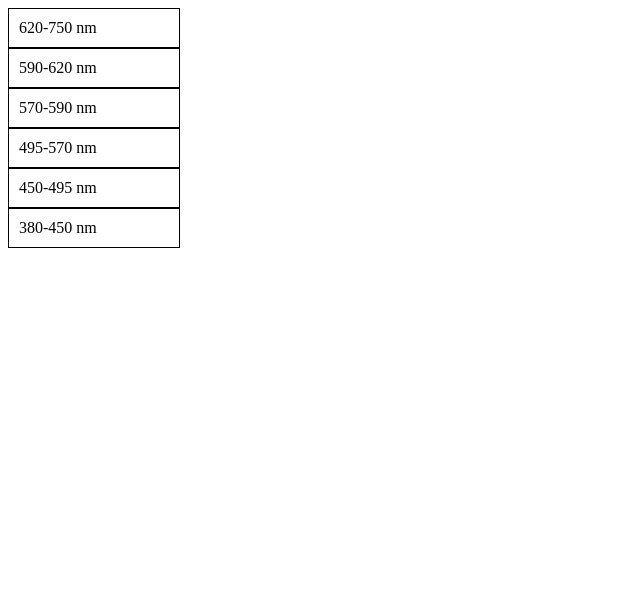
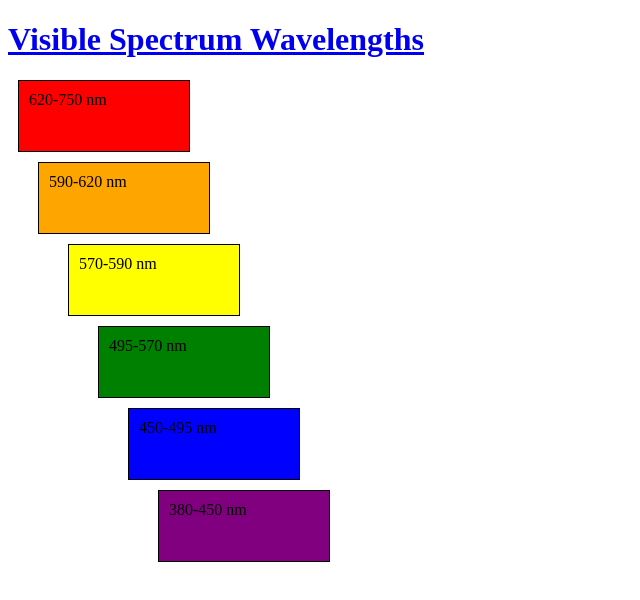
Before and after one commit to Monicacholico/codeup-web-exercises, a plain HTML site: page css_box_model.html in a window 1280 px wide. Shown: the whole page, without its empty margins (0-640 px from the left). Drawn offline with Linux system fonts and the light colour scheme; files that its build step writes are made by us from their sources.

Commit message:
created css for positioning html

```diff
--- a/css/box_model.css
+++ b/css/box_model.css
@@ -1,20 +1,31 @@
 .box{
     width: 150px;
-    heigh: 50px;
+    height: 50px;
     padding: 10px;
     border: solid 1px #000;
+    margin: 10px;
 }
+#red {
+    background-color: red;
 
-#red{
-    background-color: red;
-#orange{
+}
+#orange {
     background-color: orange;
-#yellow{
+    margin-left: 30px;
+}
+#yellow {
     background-color: yellow;
-#green{
+    margin-left: 60px;
+}
+#green {
     background-color: green;
+    margin-left: 90px;
+}
 #blue{
     background-color: blue;
+    margin-left: 120px;
+}
 #purple{
     background-color: purple;
+    margin-left: 150px;
 }
--- a/css/newpositioning.css
+++ b/css/newpositioning.css
@@ -0,0 +1,60 @@
+
+
+.box{
+    width: 50px;
+    height: 50px;
+    padding: 10px;
+    border: solid 1px #000;
+    margin: 10px;
+    poisition:absolute;
+}
+#red {
+    background-color: red;
+    position:absolute;
+}
+#orange {
+    background-color: orange;
+    margin-left: 30px;
+    float: left;
+    position: relative;
+    left: 100px;
+}
+#yellow {
+    background-color: yellow;
+    margin-left: 60px;
+    float: left;
+    position: relative;
+    left: 70px;
+}
+#green {
+    background-color: green;
+    margin-left: 90px;
+    position: relative;
+    top: 140px;
+    left: -80px;
+}
+#blue{
+    background-color: blue;
+    margin-left: 120px;
+    position: relative;
+    float: left;
+    top: 50px;
+    left: -240px;
+}
+#purple{
+    background-color: purple;
+    margin-left: 150px;
+    float: left;
+    position: relative;
+    top: 50px;
+    right: 360px;
+}
+.image{
+    position: relative;
+    top: -90px;
+    left: 30px;
+}
+
+h1{
+    margin-bottom: 50px;
+}
--- a/css/positioning.css
+++ b/css/positioning.css
@@ -0,0 +1,42 @@
+.box{
+    width: 50px;
+    height: 50px;
+    padding: 10px;
+    border: solid 1px #000;
+    margin: 50px;
+    position:relative;
+    float: left;
+}
+#red {
+    background-color: red;
+
+}
+#orange {
+    background-color: orange;
+
+}
+#yellow {
+    background-color: yellow;
+
+}
+#green {
+    background-color: green;
+    clear: left;
+}
+#blue{
+    background-color: blue;
+
+}
+#purple{
+    background-color: purple;
+
+}
+.image{
+    position: relative;
+    bottom: 85px;
+    left: 40px;
+}
+
+h1{
+    margin-bottom: 50px;
+}
--- a/css/styles.css
+++ b/css/styles.css
@@ -0,0 +1,79 @@
+
+body{
+    font-family: 'Rammetto One', cursive;
+    background-color: antiquewhite;
+    background-image: url(../img/dust_scratches.png);
+    background-repeat: repeat;
+}
+
+header{
+    text-align: center;
+}
+
+hr{
+    width: auto;
+}
+
+h1, h2 {
+    color: #c6a59d;
+    text-decoration: underline;
+}
+.vision {
+    text-align: center;
+}
+ul, ol, li {
+    list-style-type: square;
+    list-style-image: url("");
+}
+
+table, th, td {
+    padding: 10px;
+    font-size: .5em;
+    text-align: center;
+    border-style: solid;
+}
+
+a:link {
+    color: aqua;
+}
+
+a:hover {
+    color: white;
+}
+
+a:visited {
+    color: deeppink;
+}
+
+.first{
+    width: 300px;
+    padding: 25px;
+    float: left;
+    position: absolute;
+    margin-left: 100px;
+}
+.second {
+    width: 300px;
+    padding: 25px;
+    float: left;
+    position: relative;
+    left: 400px;
+}
+.third{
+    width: 300px;
+    padding: 25px;
+    float: left;
+    position: relative;
+    left: 350px;
+}
+.article{
+    text-align: center;
+    width: auto;
+    height: auto;
+    clear: both;
+}
+.products {
+    margin: auto;
+    width: 400px ;
+    text-align: center;
+}
--- a/css_box_model.html
+++ b/css_box_model.html
@@ -3,15 +3,16 @@
 <head>
     <meta charset="UTF-8">
     <title>Box Model Exercises</title>
-    <link rel="stylesheet" href="..css/box_model.css"
+    <link rel="stylesheet" href="css/box_model.css">
 </head>
 <body>
-    <div class="box" #red>620-750 nm</div>
-    <div class="box" #orange>590-620 nm</div>
-    <div class="box" #yellow>570-590 nm</div>
-    <div class="box" #green>495-570 nm</div>
-    <div class="box" #blue>450-495 nm</div>
-    <div class="box" #purple>380-450 nm</div>
+    <a href="#"><h1>Visible Spectrum Wavelengths</h1></a>
+    <div class="box" id="red">620-750 nm</div>
+    <div class="box" id="orange">590-620 nm</div>
+    <div class="box" id="yellow">570-590 nm</div>
+    <div class="box" id="green">495-570 nm</div>
+    <div class="box" id="blue">450-495 nm</div>
+    <div class="box" id="purple">380-450 nm</div>
 
 </body>
 </html>
```
Also changed, not shown: css/leasestyle.css (+8 -0 lines), css/selectors.css (added, +30 -0 lines), hello-world.html (+6 -2 lines), codeup-arrow.png (added), codeup-ribbon.png (added), img/dust_scratches.png (added), img/wallpaper.jpg (added), img/whitepaper.jpg (added).
